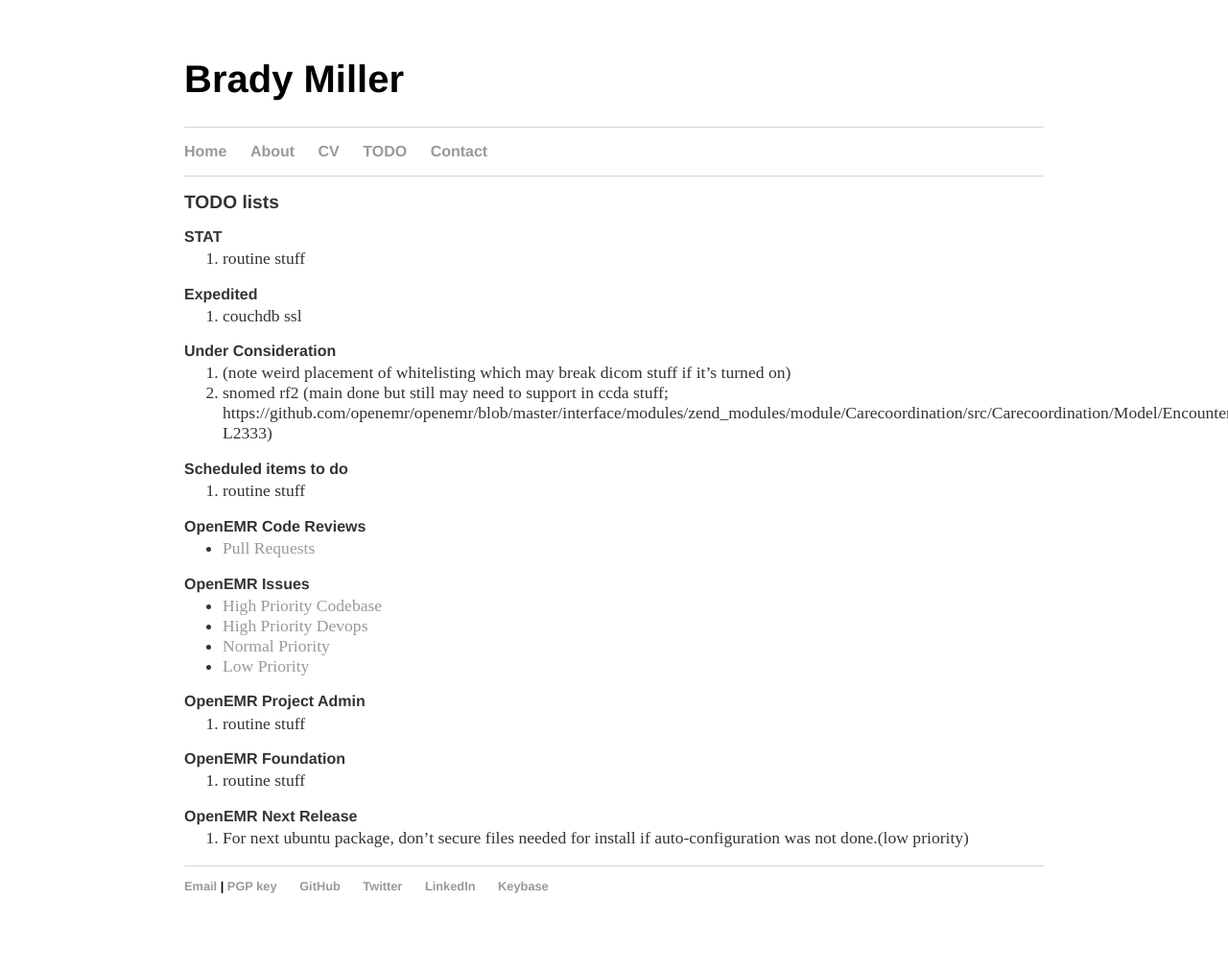
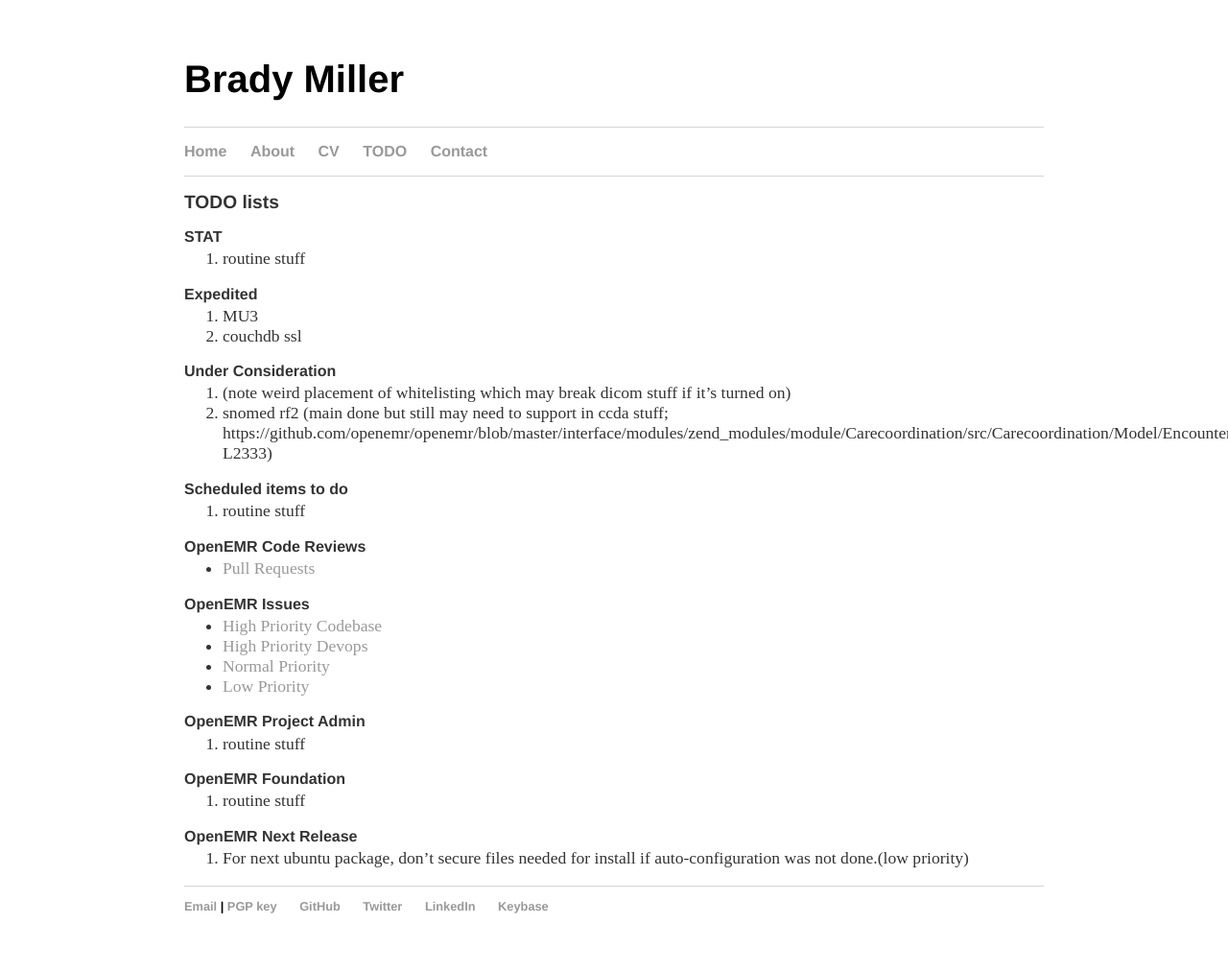
Before and after one commit to bradymiller/bradymiller.github.io, a Jekyll site: the page built from todo/index.md, in a window 1280 px wide. Shown: the whole page at 96% size. Built offline with Jekyll 4.4.1, drawn with Linux system fonts in a browser that asks for light colours; our own code applies the rules of GitHub Pages for plain Markdown files; before the commit the page ends 991 px from its top, so only the background shows below that.

Commit message:
Update index.md

```diff
--- a/todo/index.md
+++ b/todo/index.md
@@ -7,6 +7,7 @@
 1. routine stuff
 
 ### Expedited
+1. MU3
 1. couchdb ssl
 
 ### Under Consideration
```
